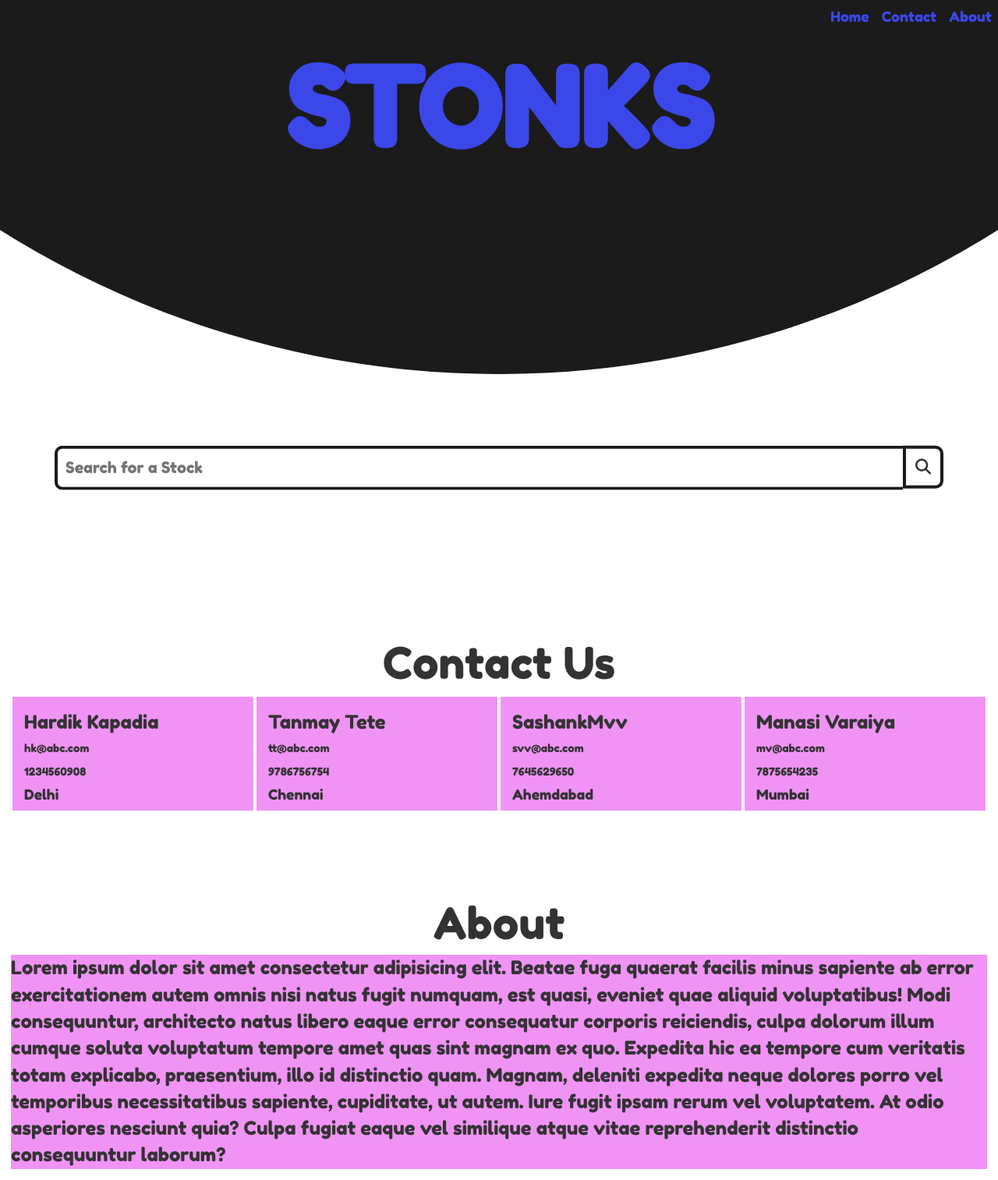
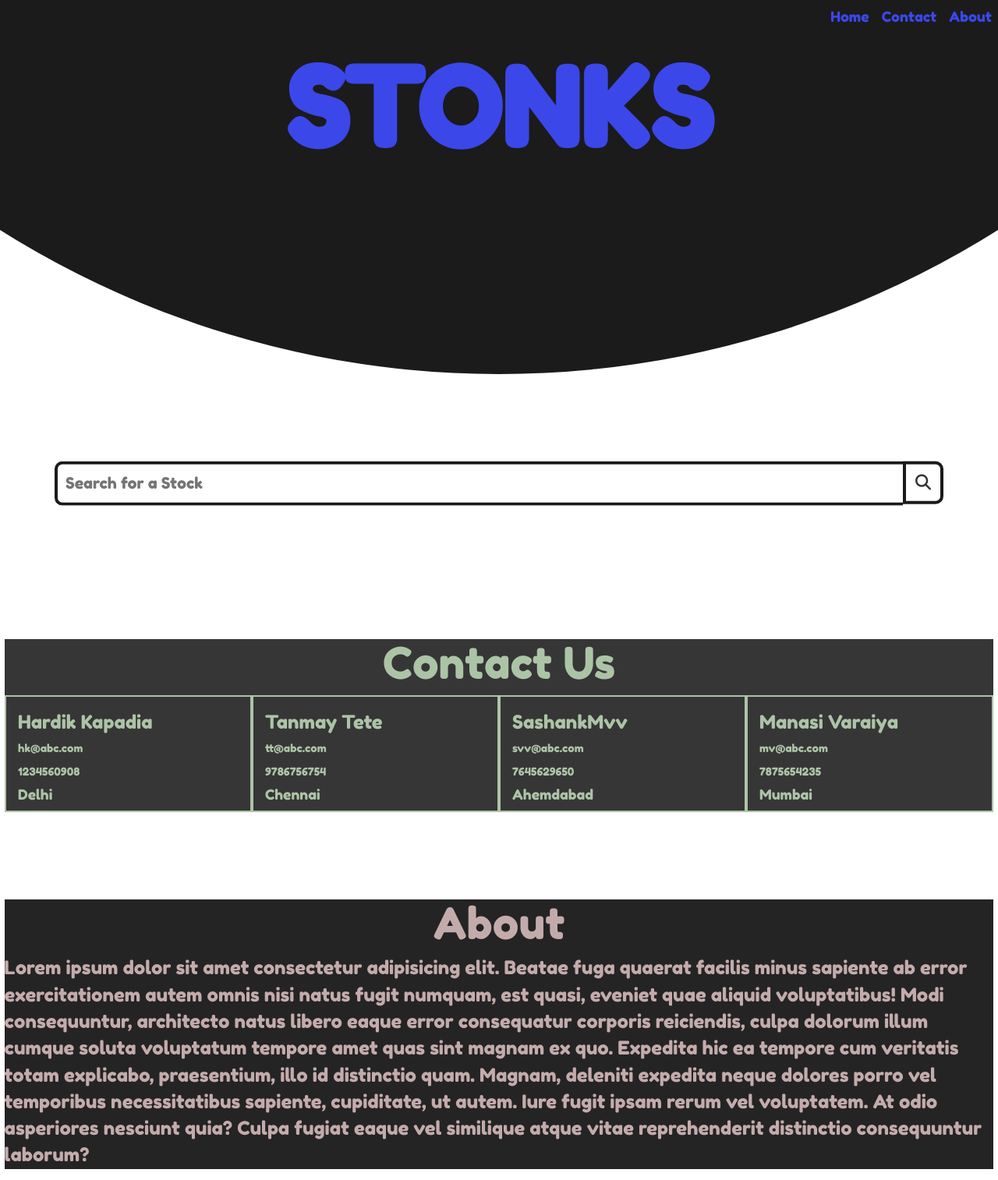
Before and after one commit to hardik-kapadia/stonks, a Django app: page / in a window 1280 px wide. Shown: the whole page at 78% size. Run offline with Django 3.2, Linux system fonts and the light colour scheme; some libraries are stand-ins or nearby versions.

Commit message:
animations on scroll

```diff
--- a/stonks/static/css/style.css
+++ b/stonks/static/css/style.css
@@ -101,33 +101,35 @@ section .header h1{
     transform: translate(-50% , -50%);
 }
 
-.contact{
-    margin: 1em;
+#contact{
+    margin: 0.4em;
+    background-color: #363636;
+    color: rgb(172, 196, 166);
 }
 
-.contact h1{
+#contact h1{
     text-align: center;
     font-size: 4em;
 }
 
 .col-sm-3{
-    background-color: #f093f5;
-    border: solid white 2px;
+    border: solid rgb(172, 196, 166) 2px;
 }
 
-.about{
-    margin: 1em;
+#about{
+    margin: 0.4em;
+    background-color: #242424;
+    color: rgb(196, 171, 171);
 }
 
-.about h1{
+#about h1{
     margin-top: 2em;
     text-align: center;
     font-size: 4em;
 }
 
-.about p{
+#about p{
     font-size: 3vh;
-    background-color: #f093f5;
 }
 
 /* @media screen and (width: 480px) {
--- a/stonks/templates/index.html
+++ b/stonks/templates/index.html
@@ -2,7 +2,9 @@
 {% block content %}
 
 <div class="container">
-    <div class="search-box">
+    <br>
+    <br>
+    <div class="search-box"  data-aos="fade-up">
        <input type="text" class="search-input" placeholder="Search for a Stock">
        <button class="search-button">
          <i class="fas fa-search"></i>
@@ -10,29 +12,29 @@
     </div>
 </div>
 
-<div class="contact">
+<div id="contact" data-aos="fade-right">
     <h1>Contact Us</h1>
     <div class="container-fluid">
         <div class="row">
-          <div class="col-sm-3">
+          <div class="col-sm-3" data-aos="flip-left">
               <h3>Hardik Kapadia</h3>
               <p>hk@abc.com</p>
               <p>1234560908</p>
               <h4>Delhi</h4>
           </div>
-          <div class="col-sm-3">
+          <div class="col-sm-3" data-aos="flip-right">
             <h3>Tanmay Tete</h3>
             <p>tt@abc.com</p>
             <p>9786756754</p>
             <h4>Chennai</h4>
           </div>
-          <div class="col-sm-3">
+          <div class="col-sm-3" data-aos="flip-left">
             <h3>SashankMvv</h3>
             <p>svv@abc.com</p>
             <p>7645629650</p>
             <h4>Ahemdabad</h4>
           </div>
-          <div class="col-sm-3">
+          <div class="col-sm-3" data-aos="flip-right">
             <h3>Manasi Varaiya</h3>
             <p>mv@abc.com</p>
             <p>7875654235</p>
@@ -42,7 +44,7 @@
       </div>
 </div>
 
-<div class="about">
+<div id="about" data-aos="fade-left">
     <h1>About</h1>
     <p>Lorem ipsum dolor sit amet consectetur adipisicing elit. Beatae fuga quaerat facilis minus sapiente ab error exercitationem autem omnis nisi natus fugit numquam, est quasi, eveniet quae aliquid voluptatibus! Modi consequuntur, architecto natus libero eaque error consequatur corporis reiciendis, culpa dolorum illum cumque soluta voluptatum tempore amet quas sint magnam ex quo. Expedita hic ea tempore cum veritatis totam explicabo, praesentium, illo id distinctio quam. Magnam, deleniti expedita neque dolores porro vel temporibus necessitatibus sapiente, cupiditate, ut autem. Iure fugit ipsam rerum vel voluptatem. At odio asperiores nesciunt quia? Culpa fugiat eaque vel similique atque vitae reprehenderit distinctio consequuntur laborum?</p>
 </div>
--- a/stonks/templates/navbar.html
+++ b/stonks/templates/navbar.html
@@ -24,13 +24,16 @@
 
         <link href="https://cdnjs.cloudflare.com/ajax/libs/font-awesome/4.7.0/css/font-awesome.min.css" rel="stylesheet" type="text/css">
         <script src="https://kit.fontawesome.com/43dcc20e7a.js" crossorigin="anonymous"></script>
+        <!-- animation on scroll -->
+        <link rel="stylesheet" href="https://unpkg.com/aos@next/dist/aos.css" />
+        <script src="https://unpkg.com/aos@next/dist/aos.js"></script>
     </head>
     <body>
         <!--[if lt IE 7]>
             <p class="browsehappy">You are using an <strong>outdated</strong> browser. Please <a href="#">upgrade your browser</a> to improve your experience.</p>
         <![endif]-->
         <!-- <script src="" async defer></script> -->
-        <section>
+        <section data-aos="fade-down">
             <nav>
                 <ul>
                     <li><a href="#about">About</a></li>
@@ -38,12 +41,15 @@
                     <li><a href="#">Home</a></li>
                 </ul>
             </nav>
-            <div class="header">
+            <div class="header" data-aos="zoom-in">
                 <h1>STONKS</h1>
             </div>
         </section>
         {% block content %}
 
         {% endblock %}
+        <script>
+            AOS.init();
+          </script>
     </body>
 </html>
```
